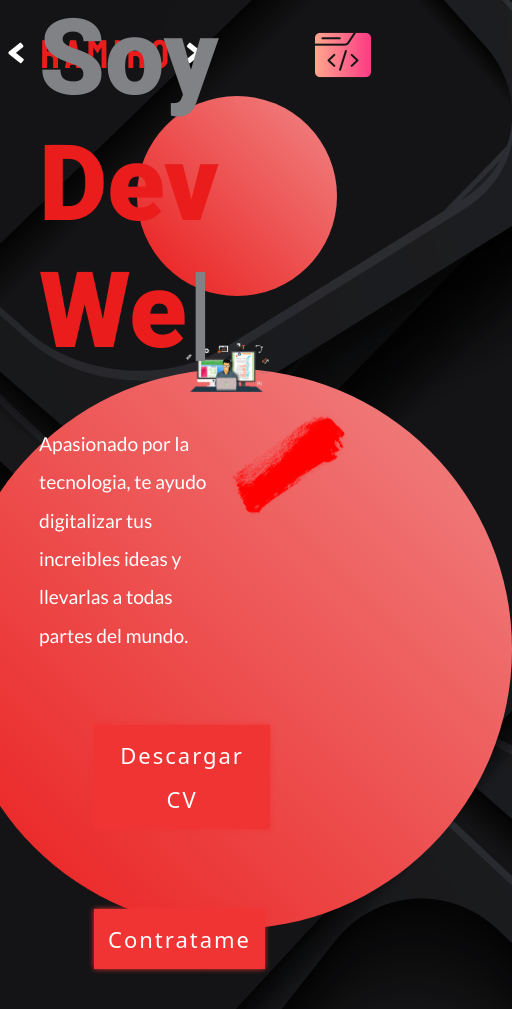
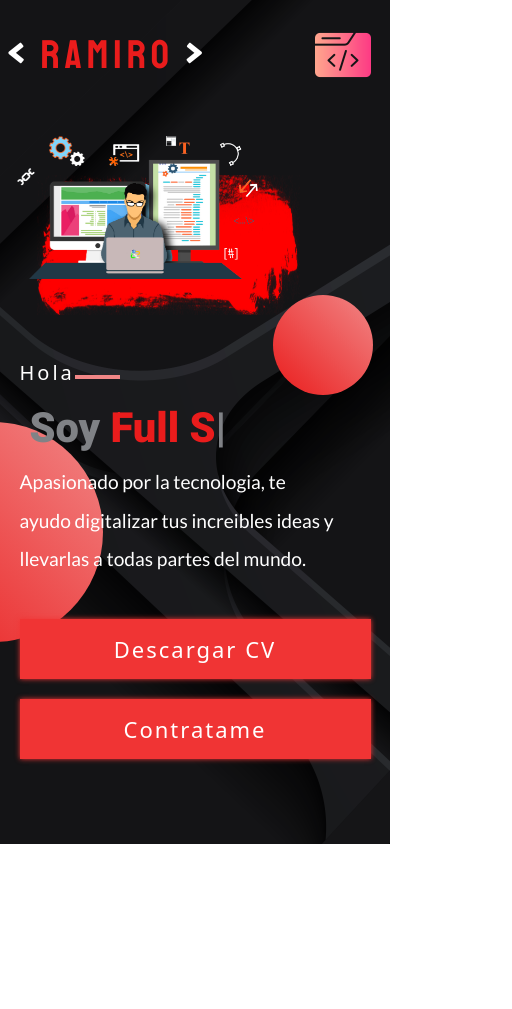
Before and after one commit to iAmRamiro/PreeEntrega3-TEVEZ, a website: page index.html in a window 390 px wide. Shown: the whole page, 512 px wide, since content can reach past the window. After the commit the page ends 844 px from the top, so only its background shows below. Drawn offline with nearby package versions, Linux system fonts and the light colour scheme; a web font is replaced by a local one.

Commit message:
añadiendo media queries al index

```diff
--- a/index.html
+++ b/index.html
@@ -96,7 +96,7 @@
     <script src="https://cdn.jsdelivr.net/npm/typed.js@2.0.12"></script>
     <script>
         var typingEffect = new Typed(".envoltorio__multiText",{
-            strings : [, "Full Stack" , "Dev Web", "Programador"],
+            strings : [, "Free Lancer" , "Full Stack", "Dev Web","Programador"],
             loop: true,
             typeSpeed: 100,
             backSpeed: 80,
--- a/scss/_mixins.scss
+++ b/scss/_mixins.scss
@@ -1,5 +1,6 @@
-@mixin flexible  ($dis , $just , $align){
-    display:  $dis;
+@mixin flexible  ($direccion, $just , $align){
+    display:  flex;
+    flex-direction: $direccion;
     justify-content: $just;
     align-items: $align;
 }
--- a/scss/style.scss
+++ b/scss/style.scss
@@ -58,7 +58,7 @@
         position: absolute;
         left: 0;
         bottom: -0.3rem;
-        height: 3px;
+        height: .3rem;
         width: 100%;
     }
 
@@ -95,11 +95,22 @@
 
 .cols{
     width: 50%;
+
+    @include mq(){
+        width: 75%;
+    }
+
 }
 
 .cols0{
     width: 74%;
     z-index: 5;
+
+    @include mq(768px){
+        width: 100%;
+        height: 65%;
+
+    }
 }
 
 .envoltorio{
@@ -110,6 +121,18 @@
     align-items: center;
     padding: 0 10%;
     color: $white;
+
+    // Generic Laptop //
+    @include mq(1280px){
+        padding: 0 6%;
+    }
+
+    @include mq(768px){
+       flex-direction: column-reverse;
+       padding: 0 5%;
+       margin: 0%;
+    }
+
 
 
     &::before{
@@ -123,20 +146,42 @@
         background: linear-gradient(45deg, $primary-color,$light-red);
         animation: object1 6s linear infinite;
 
+        @include mq(768px){
+            animation: none;
+            height: 40rem;
+            width: 40rem;
+            left: -30%;
+            top: 48%;
+
+        }
+
+        @include mq(){
+            height: 22rem;
+            width: 22rem;
+            top: 50%;
+        }
+
     }
 
     &::after{
         position: absolute;
         content: "";
-        height: 200px;
-        width: 200px;
+        height: 20rem;
+        width: 20rem;
         border-radius: 50%;
         left: 35%;
         top: 12%;
         background: linear-gradient(45deg,$primary-color,$light-red);
         animation: object2 6s linear infinite;
 
+        @include mq(768px){
+            animation: none;
+            height: 10rem;
+            width: 10rem;
+            left: 70%;
+            top: 35%;
 
+        }
     }
 
     @keyframes object1 {
@@ -155,6 +200,7 @@
 
 
 
+
     &__topline{
 
             display: block;
@@ -163,6 +209,14 @@
             letter-spacing: .3rem;
             color: $white;
 
+            @include mq(768px){
+                font-size: 2.8rem;
+            }
+
+            @include mq(){
+                font-size: 2rem;
+            }
+
         &::after{
             position: absolute;
             content: "";
@@ -170,6 +224,10 @@
             width: 4.5rem;
             bottom: 2.2rem;
             background-color: $light-red;
+
+            @include mq(768px){
+                bottom: 1.4rem;
+            }
         }
     }
 
@@ -178,6 +236,19 @@
         font-size: 6.6em;
         font-weight: 900;
         color: $gray;
+
+        @include mq(1280px){
+            font-size: 5.1em;
+        }
+
+        @include mq(768px){
+            font-size: 5em;
+        }
+
+        @include mq(){
+            font-size: 2.6em;
+            margin: 1rem;
+        }
     }
 
 
@@ -200,6 +271,12 @@
         position: relative;
         left: 50px;
 
+        @include mq(){
+            @include flexible(column,center,center);
+            left: 0px;
+
+        }
+
 
         & button{
             outline: none;
@@ -217,6 +294,11 @@
 
             &:hover{
                 box-shadow: 0 0 5px $secondary-color, 0  0 25px $secondary-color;
+            }
+
+            @include mq(){
+                margin: 1rem;
+                width: 100%;
             }
         }
 
@@ -236,6 +318,17 @@
             right: 50px;
             transform: rotateY(180deg);
             animation: movimiento 4s linear infinite;
+
+            @include mq(768px){
+                animation: none;
+                top: -75px;
+
+            }
+
+            @include mq(){
+                width: 93%;
+            }
+
         }
 
         & #mancha{
@@ -246,6 +339,14 @@
             width: 160%;
             filter: saturate(200%);
             animation: movimiento-mancha 4s linear infinite;
+
+            @include mq(768px){
+                animation: none;
+                transform: none;
+                top:-27%;
+                left: -10%;
+
+            }
         }
     }
 
```
Also changed, not shown: css/style.css, 1 other file.
